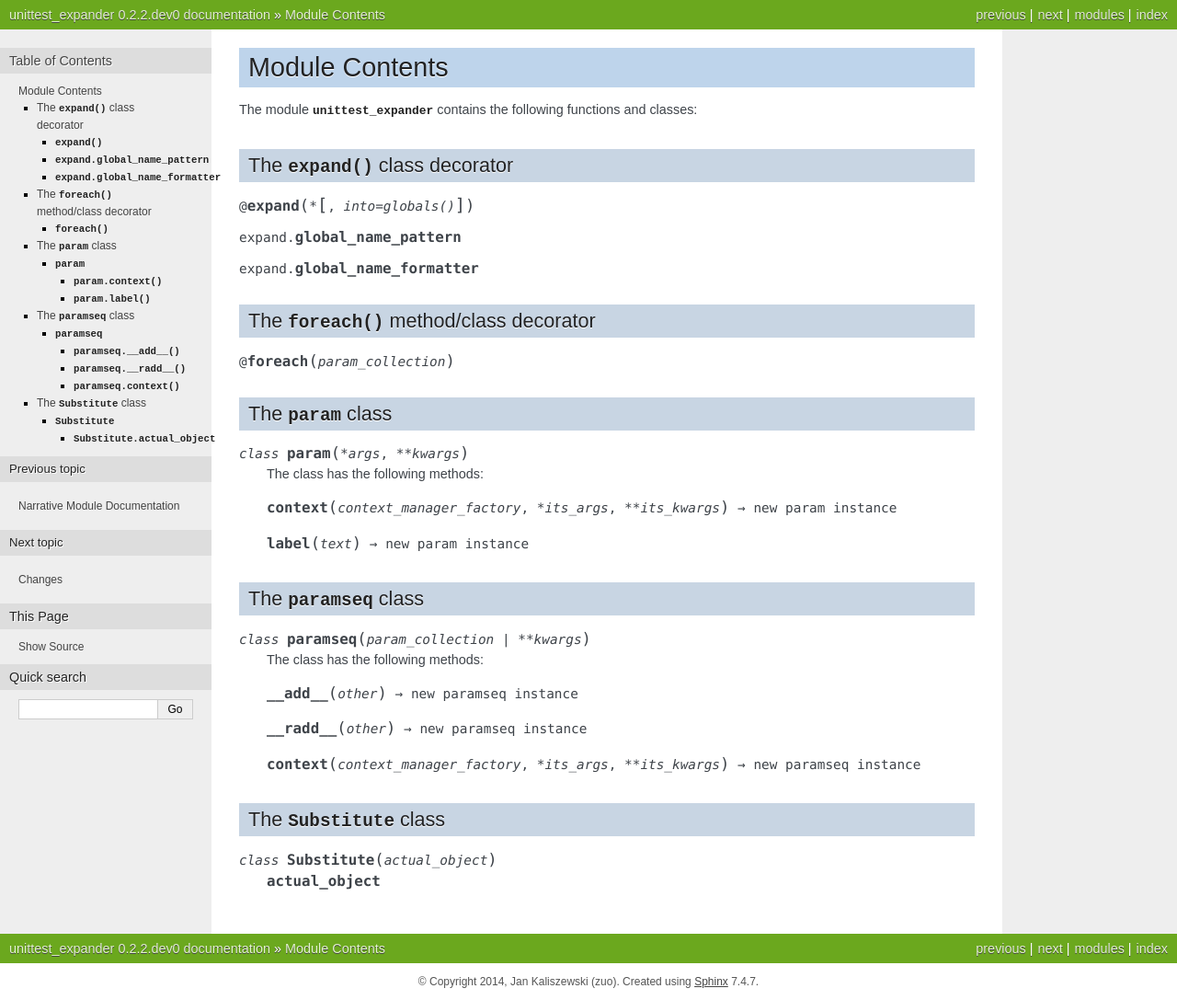
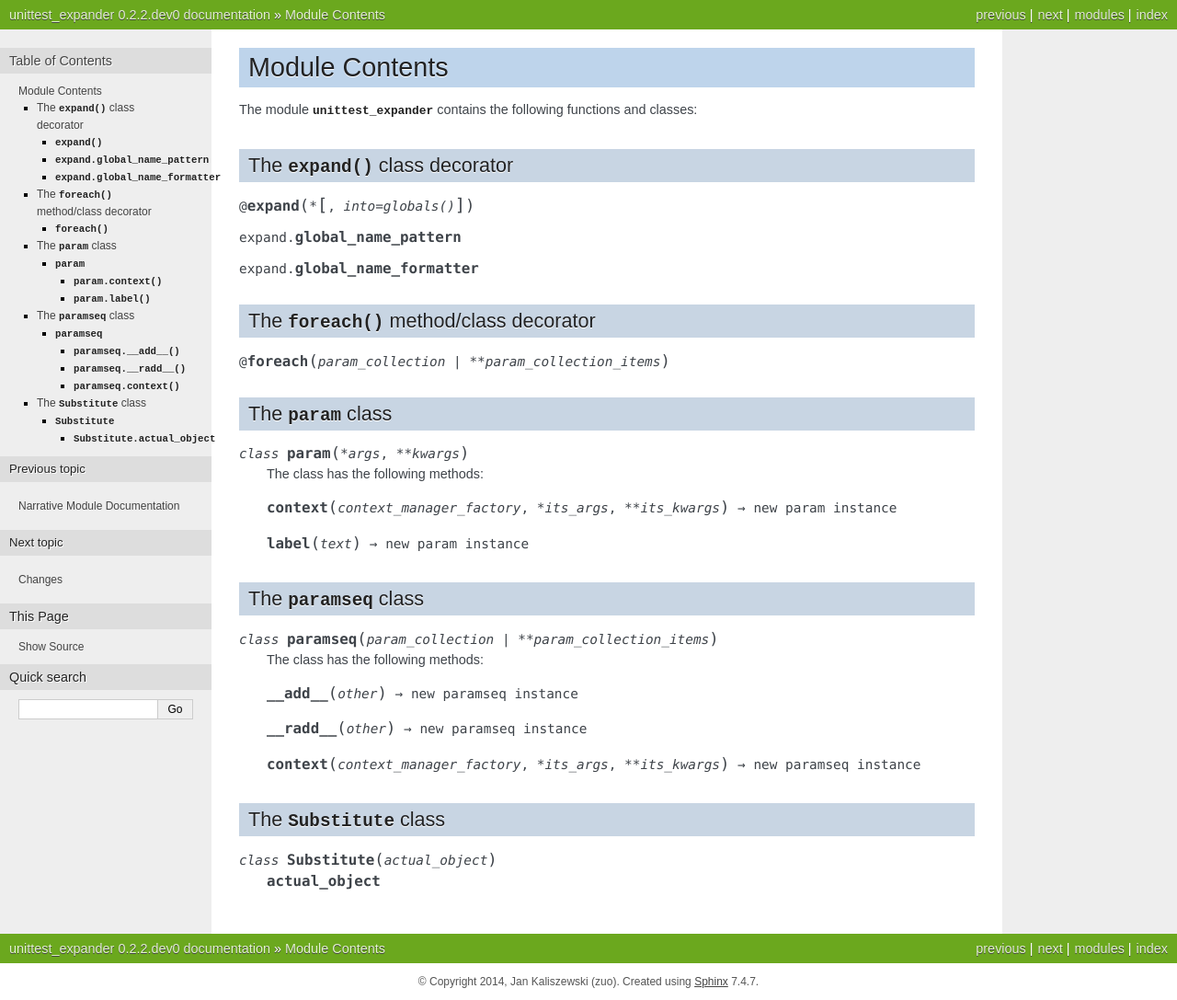
Before and after one commit to zuo/unittest_expander, a Sphinx documentation site: the page built from docs/reference.rst, in a window 1280 px wide. Shown: the whole page at 92% size. Built offline with Sphinx 7.4.7, drawn with Linux system fonts in a browser that asks for light colours.

Commit message:
Minor documentation fix

```diff
--- a/docs/reference.rst
+++ b/docs/reference.rst
@@ -17,7 +17,7 @@ The :func:`expand` class decorator
 The :func:`foreach` method/class decorator
 ------------------------------------------
 
-.. decorator:: foreach(param_collection)
+.. decorator:: foreach(param_collection | **param_collection_items)
 
 The :class:`param` class
 ------------------------
@@ -33,7 +33,7 @@ The :class:`param` class
 The :class:`paramseq` class
 ---------------------------
 
-.. class:: paramseq(param_collection | **kwargs)
+.. class:: paramseq(param_collection | **param_collection_items)
 
    The class has the following methods:
 
```
